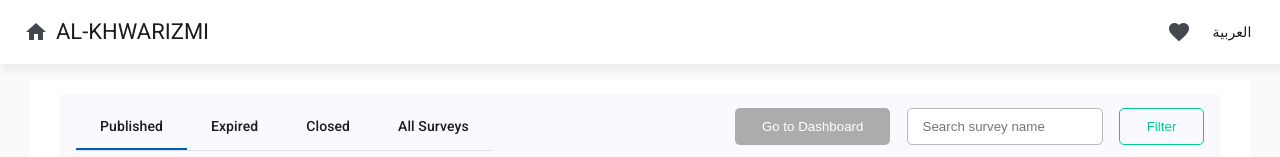
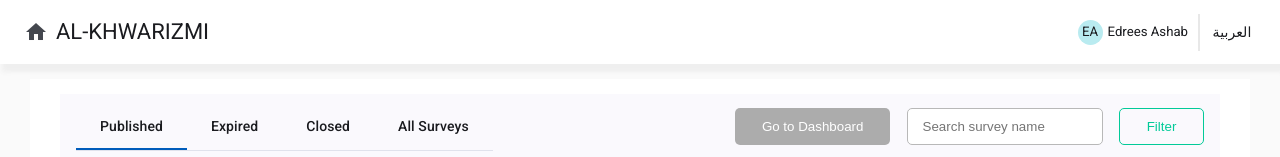
Before and after one commit to EdreesAshab/learning, an Angular app: page / in a window 1280 px wide. Shown: the top 157 px of the page. Built offline with nearby package versions, Linux system fonts and the light colour scheme.

Commit message:
Added name with initials circle

```diff
--- a/src/app/Survey.ts
+++ b/src/app/Survey.ts
@@ -1,3 +1,5 @@
+import { Period } from './Period';
+
 export interface Survey {
   TEMPLATE_ID?: number;
   TemplateName: string;
@@ -11,4 +13,5 @@ export interface Survey {
   SURVEY_STATUS_AR: string;
   SURVEY_STATUS_EN: string;
   SurveyPeriods: string | null;
+  SelectedPeriod?: Period | null;
 }
--- a/src/app/components/header/header.component.html
+++ b/src/app/components/header/header.component.html
@@ -8,13 +8,9 @@
   </button>
   <span>AL-KHWARIZMI</span>
   <span class="example-spacer"></span>
-  <button
-    mat-icon-button
-    class="example-icon favorite-icon"
-    aria-label="Example icon-button with heart icon"
-  >
-    <mat-icon>favorite</mat-icon>
-  </button>
-  <mat-divider [vertical]="true"></mat-divider>
+  <app-initial-circle [name]="name"></app-initial-circle>
+  <div style="display: flex">
+    <hr style="height: 35px; border: 1px solid #e8e8e8" />
+  </div>
   <button mat-button>العربية</button>
 </mat-toolbar>
--- a/src/app/components/header/header.component.ts
+++ b/src/app/components/header/header.component.ts
@@ -3,12 +3,21 @@ import { MatIconModule } from '@angular/material/icon';
 import { MatButtonModule } from '@angular/material/button';
 import { MatToolbarModule } from '@angular/material/toolbar';
 import { MatDividerModule } from '@angular/material/divider';
+import { InitialCircleComponent } from '../initial-circle/initial-circle.component';
 
 @Component({
   selector: 'app-header',
   standalone: true,
-  imports: [MatIconModule, MatButtonModule, MatToolbarModule, MatDividerModule],
+  imports: [
+    MatIconModule,
+    MatButtonModule,
+    MatToolbarModule,
+    MatDividerModule,
+    InitialCircleComponent,
+  ],
   templateUrl: './header.component.html',
   styleUrl: './header.component.css',
 })
-export class HeaderComponent {}
+export class HeaderComponent {
+  name: string = 'Edrees Ashab';
+}
--- /dev/null
+++ b/src/app/components/initial-circle/initial-circle.component.css
@@ -0,0 +1,15 @@
+.profile {
+  font-size: 0.6em;
+  margin-right: 10px;
+}
+
+.initialsCircle {
+  display: inline-flex;
+  justify-content: center;
+  align-items: center;
+  background-color: #b9ebf0;
+  border-radius: 50%;
+  width: 25px;
+  height: 25px;
+  margin-right: 5px;
+}
--- /dev/null
+++ b/src/app/components/initial-circle/initial-circle.component.html
@@ -0,0 +1,4 @@
+<div class="profile">
+  <span class="initialsCircle">{{ initials }}</span>
+  <span>{{ name }}</span>
+</div>
--- /dev/null
+++ b/src/app/components/initial-circle/initial-circle.component.ts
@@ -0,0 +1,20 @@
+import { Component, Input, OnInit } from '@angular/core';
+
+@Component({
+  selector: 'app-initial-circle',
+  standalone: true,
+  imports: [],
+  templateUrl: './initial-circle.component.html',
+  styleUrl: './initial-circle.component.css',
+})
+export class InitialCircleComponent {
+  @Input() name: string;
+  initials: string;
+
+  ngOnInit() {
+    let str = this.name.split(' ');
+    this.initials =
+      this.name.charAt(0).toUpperCase() +
+      str[str.length - 1].charAt(0).toUpperCase();
+  }
+}
--- a/src/app/components/survey-item/survey-item.component.html
+++ b/src/app/components/survey-item/survey-item.component.html
@@ -14,14 +14,15 @@
   </div>
   <mat-card-content>{{ survey.SurveyName }}</mat-card-content>
   <hr
+    *ngIf="surveyPeriods.length > 0"
     style="width: 100%; border: none; height: 1px; background-color: #e8e8e8"
   />
   <div *ngIf="surveyPeriods.length > 1">
     <mat-form-field>
       <mat-label>Select Period</mat-label>
-      <mat-select>
+      <mat-select (selectionChange)="changePeriod($event.value)">
         @for (period of surveyPeriods; track period) {
-        <mat-option [value]="period.ID"
+        <mat-option [value]="period"
           >{{
             period.START_DATE.substr(
               0,
--- a/src/app/components/survey-item/survey-item.component.ts
+++ b/src/app/components/survey-item/survey-item.component.ts
@@ -1,4 +1,4 @@
-import { Component, Input } from '@angular/core';
+import { Component, EventEmitter, Input, Output } from '@angular/core';
 import { MatCardModule } from '@angular/material/card';
 import { Survey } from '../../Survey';
 import { MatIconModule } from '@angular/material/icon';
@@ -48,11 +48,15 @@ export class SurveyItemComponent {
     }
   }
 
-  onMouseEnter() {
+  onMouseEnter(): void {
     this.iconColor = 'white';
   }
 
-  onMouseLeave() {
+  onMouseLeave(): void {
     this.iconColor = this.color;
   }
+
+  changePeriod(period: Period): void {
+    this.survey.SelectedPeriod = period;
+  }
 }
--- a/src/app/components/surveys/surveys.component.ts
+++ b/src/app/components/surveys/surveys.component.ts
@@ -67,6 +67,7 @@ export class SurveysComponent {
   handlePageEvent(pageEvent: PageEvent): void {
     this.currentPage = pageEvent.pageIndex;
     this.pageSize = pageEvent.pageSize;
+    this.selectedSurvey = null;
     this.getCurrentSurveys();
   }
 
@@ -126,8 +127,16 @@ export class SurveysComponent {
   }
 
   goToDashboard(): void {
-    alert(
-      `Go to selected Survey: ${this.selectedSurvey?.SRV_ID} - ${this.selectedSurvey?.SurveyNameEn}`
-    );
+    if (
+      this.selectedSurvey?.SurveyPeriods &&
+      JSON.parse(this.selectedSurvey?.SurveyPeriods!).length > 1 &&
+      !this.selectedSurvey?.SelectedPeriod
+    ) {
+      alert('Please select a period');
+    } else {
+      alert(
+        `Go to selected Survey: ${this.selectedSurvey?.SRV_ID} - ${this.selectedSurvey?.SurveyNameEn}`
+      );
+    }
   }
 }
```
Also changed, not shown: 1 other file (tests, documents, lock files or other folders).
